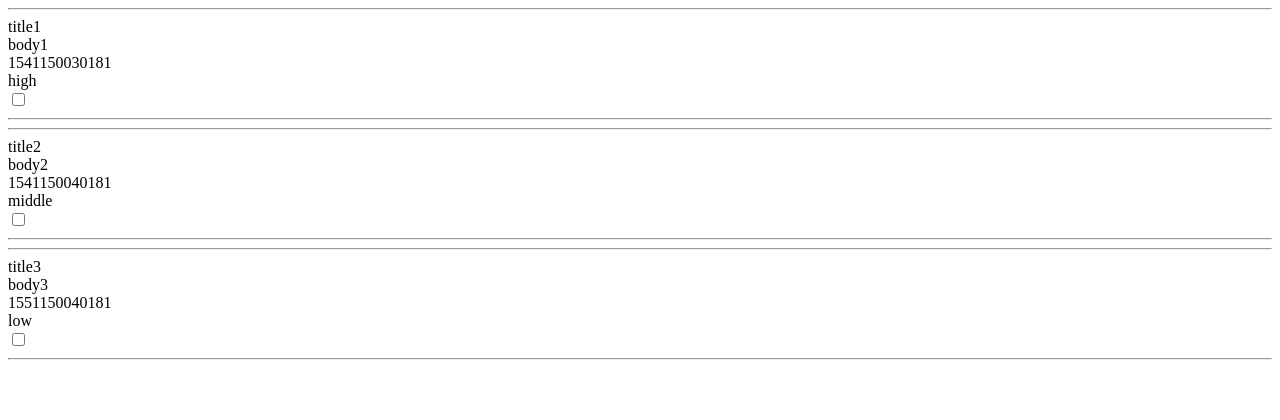
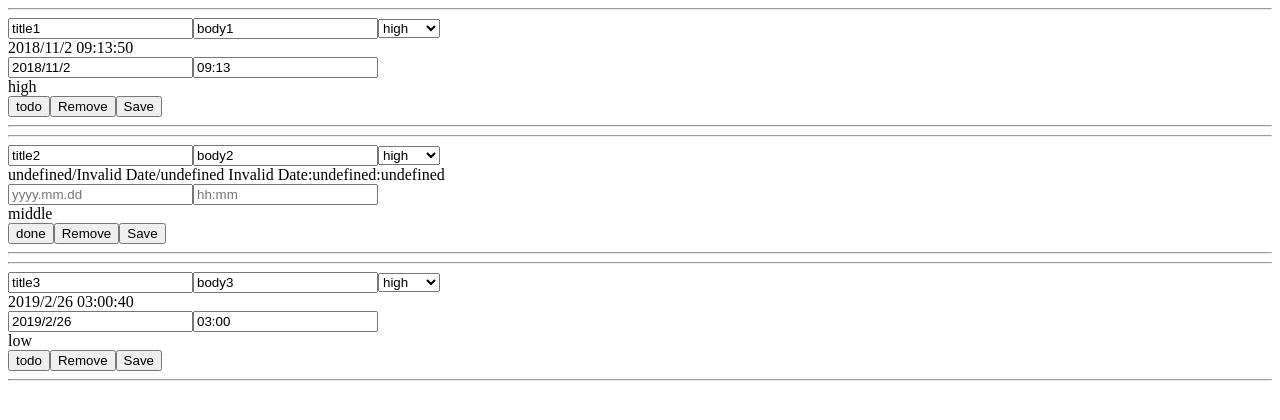
Before and after one commit to queuestack/react-todo, a React (Create React App) app: page / in a window 1280 px wide. Shown: the top 420 px of the page. Built offline with nearby package versions, Linux system fonts and the light colour scheme.

Commit message:
feat: Handle due date in Task component

```diff
--- a/src/comoponents/Task.js
+++ b/src/comoponents/Task.js
@@ -1,49 +1,141 @@
 import React, { Component } from 'react'
+import { connect } from 'react-redux'
+
+import { formatTask, formatDate, formatTime } from '../utils/helpers';
+import { toggleTask, removeTask, setTask, setTaskPriority, setTaskDueDate } from '../store/actions';
 
 class Task extends Component {
     state = {
-        isClicked: false
+        isClicked: false,
+        title: this.props.task.title,
+        body: this.props.task.body,
+        date: '',
+        time: '',
     }
     hanldeClick = () => {
         this.setState({
             isClicked: !this.state.isClicked
         })
     }
+    handleTitleChange = (event) => {
+        this.setState({
+            title: event.target.value
+        })
+    }
+    handleBodyChange = (event) => {
+        this.setState({
+            body: event.target.value
+        })
+    }
+    handleDateChange = (event) => {
+        this.setState({
+            date: event.target.value
+        })
+    }
+    handleTimeChange = (event) => {
+        this.setState({
+            time: event.target.value
+        })
+    }
     handleRemoveTask = () => {
+        const { index, dispatch } = this.props
 
+        dispatch(removeTask(index))
     }
     handleToggleTask = () => {
+        const { index, dispatch } = this.props
 
+        dispatch(toggleTask(index))
     }
     handleSetTask = () => {
+        const { index, dispatch } = this.props
+        const { title, body, date, time } = this.state
+        const { priority, done } = this.props.task
+        const dueDate = formatTime(date, time)
+        console.log(date)
+        console.log(time)
+        console.log(dueDate)
 
+        const task = formatTask(title, body, dueDate, priority, done)
+
+        dispatch(setTask(task, index))
     }
-    handleSetPriority = () => {
+    handleSetPriority = (event) => {
+        const { index, dispatch } = this.props
+        const priority = event.target.value
 
+        dispatch(setTaskPriority(index, priority))
     }
     handleSetDueDate = () => {
+        const { index, dispatch } = this.props
+        const { date, time } = this.state.props
 
+        const dueDate = formatTime(date, time)
+
+        dispatch(setTaskDueDate(index, dueDate))
+    }
+    componentDidMount() {
+        const { dueDate } = this.props.task
+        const { year, month, day, hour, minute } = formatDate(dueDate)
+
+        if(dueDate !== undefined) {
+            this.setState({
+                date: year + "/" + month + "/" + day,
+                time: hour + ":" + minute
+            })
+        }
     }
     render() {
-        const { index, task } = this.props
-        const { title, body, dueDate, done, priority } = task
+        const { dueDate, priority, done } = this.props.task
+        const { year, month, day, hour, minute, second } = formatDate(dueDate)
 
         return (
             <div>
                 <hr/>
-                <div>{title}</div>
-                <div>{body}</div>
-                <div>{dueDate}</div>
-                <div>{done}</div>
+                <input
+                    type="text"
+                    value={this.state.title}
+                    onChange={this.handleTitleChange}
+                />
+                <input
+                    type="text"
+                    value={this.state.body}
+                    onChange={this.handleBodyChange}
+                />
+                <select onChange={this.handleSetPriority}>
+                    <option value="high">high</option>
+                    <option value="middle">middle</option>
+                    <option value="low">low</option>
+                </select>
+                <div>{year + "/" + month + "/" + day + " " + hour + ":" + minute + ":" + second}</div>
+                <input
+                    type="text"
+                    placeholder="yyyy.mm.dd"
+                    value={this.state.date}
+                    onChange={this.handleDateChange}
+                    maxLength='10'
+                />
+                <input
+                    type="text"
+                    placeholder="hh:mm"
+                    value={this.state.time}
+                    onChange={this.handleTimeChange}
+                    maxLength='5'
+                />
                 <div>{priority}</div>
-                <input
-                    type="checkbox"
-                    value="done"
-                />
+                <button onClick={this.handleToggleTask}> { done ? 'done' : 'todo' } </button>
+                <button onClick={this.handleRemoveTask}> Remove </button>
+                <button onClick={this.handleSetTask}> Save </button>
                 <hr/>
             </div>
         )
     }
 }
 
-export default Task
+const mapStateToProps = (state, props) => {
+    return {
+        ...props
+    }
+}
+
+export default connect(mapStateToProps)(Task)
--- a/src/utils/_DATA.js
+++ b/src/utils/_DATA.js
@@ -9,7 +9,7 @@ const taskData = {
     }, {
         title: 'title2',
         body: 'body2',
-        dueDate: 1541150040181,
+        dueDate: undefined,
         priority: 'middle',
         done: true,
     }, {
--- a/src/utils/helpers.js
+++ b/src/utils/helpers.js
@@ -7,3 +7,28 @@ export const formatTask = (title, body, dueDate, priority, done) => {
         done
     }
 }
+
+export const formatDate = (timestamp) => {
+    const date = new Date(timestamp)
+    const time = date.toLocaleTimeString('it-IT')
+    const [month, day, year] = date.toLocaleDateString().split('/')
+    const [hour, minute, second] = time.split(':')
+
+    return {
+        year,
+        month,
+        day,
+        hour,
+        minute,
+        second
+    }
+}
+
+export const formatTime = (date, time) => {
+    const [ year, month, day ] = date.split('/')
+    const [ hour, minute ] = time.split(':')
+
+    const dueDate = new Date(year, month - 1, day, hour, minute).getTime()
+
+    return dueDate
+}
```
